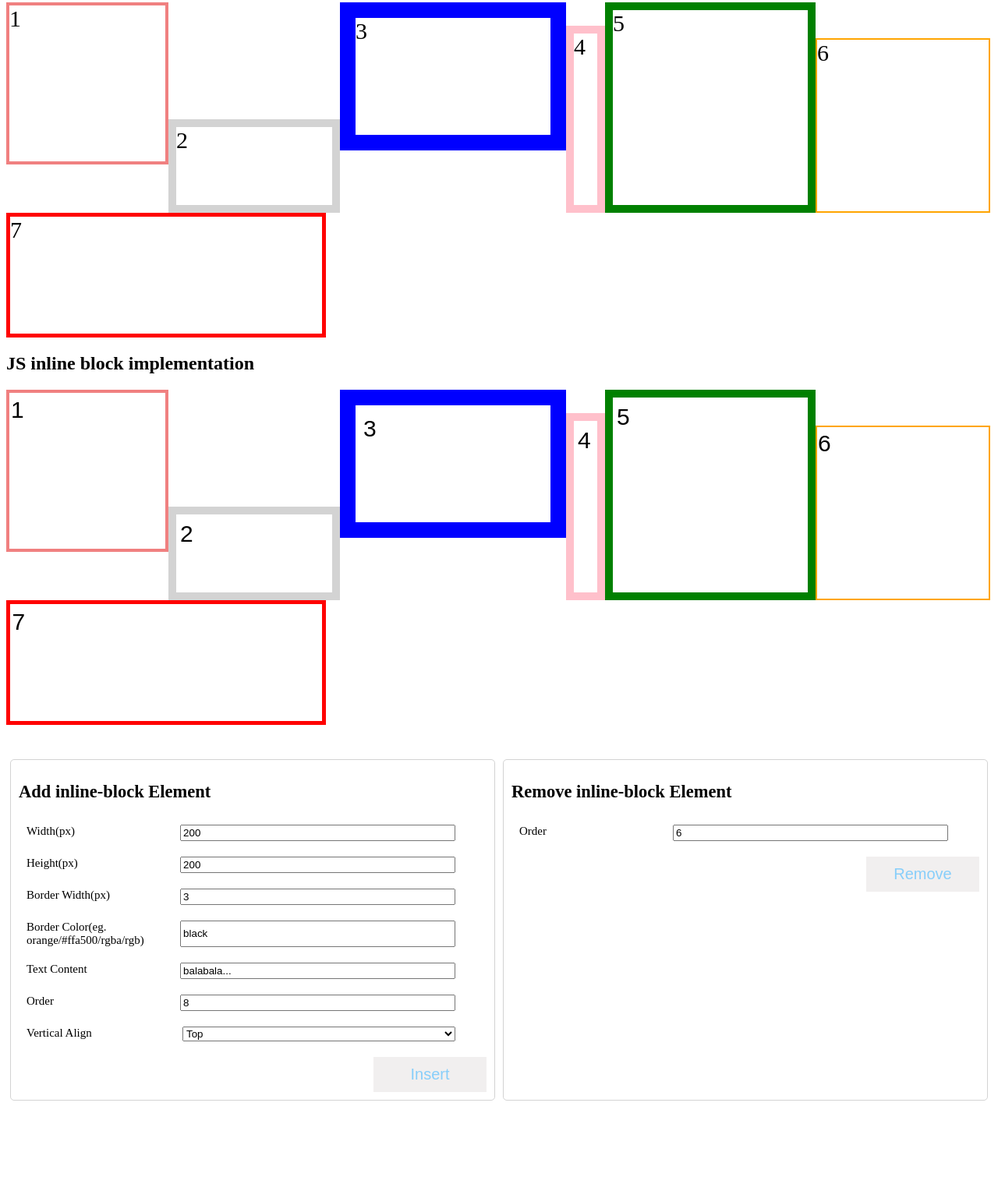
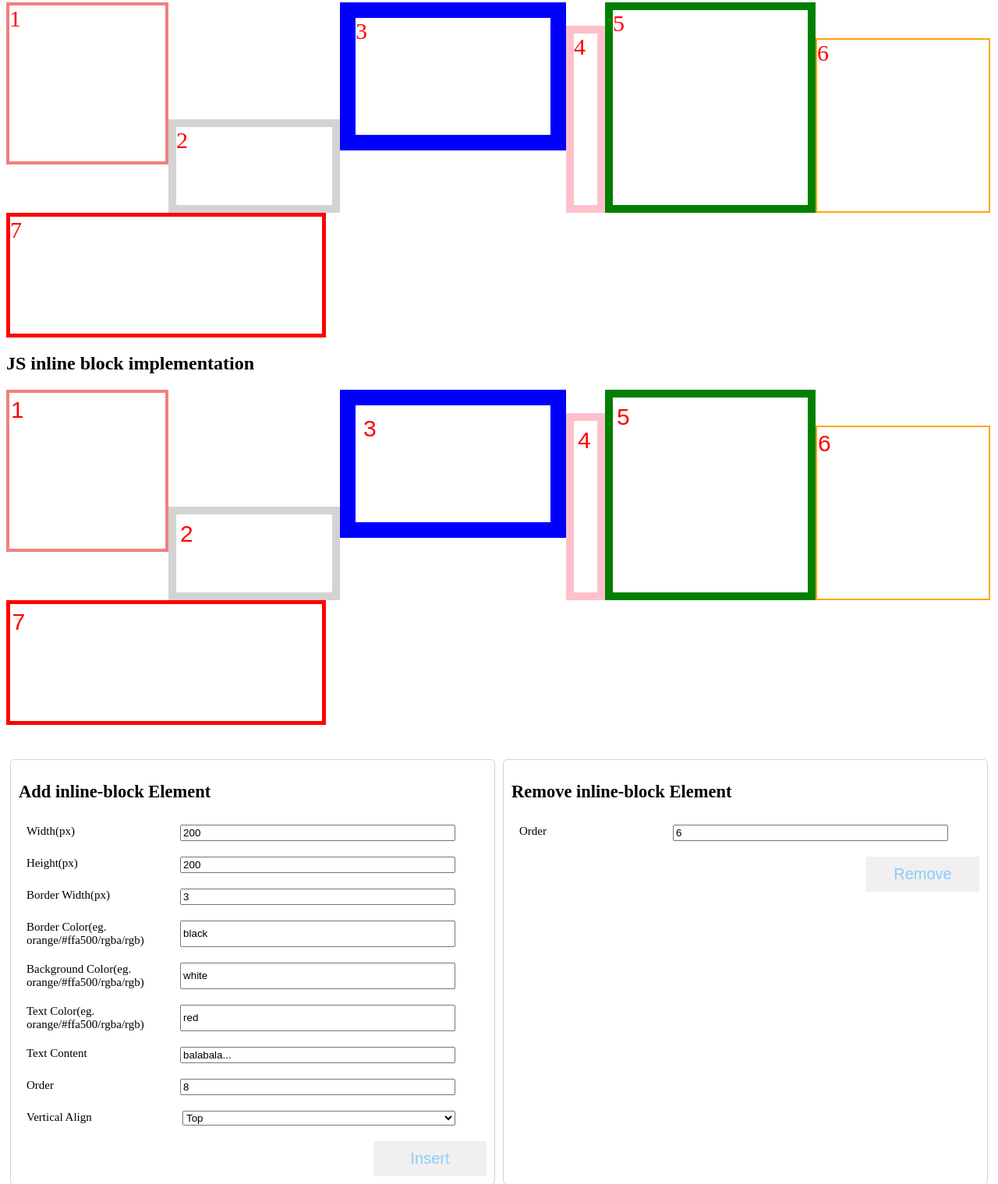
Before and after one commit to keelia/Frontend-Practice, a plain HTML site: page CSS/normal-flow-layout/inline-block-by-js/index.html in a window 1280 px wide. Shown: the part 64-1583 px from the top of the page at 78% size. Before the commit the page ends 1484 px from the top, so only its background shows below. Drawn offline with Linux system fonts and the light colour scheme.

```diff
--- a/CSS/normal-flow-layout/inline-block-by-js/index.html
+++ b/CSS/normal-flow-layout/inline-block-by-js/index.html
@@ -11,6 +11,8 @@
                 border-style: solid;
                 border-width: 10px;
                 vertical-align: bottom;
+                background-color: white;
+                color: red;
             }
             .inner.inner-1{
                 width: 200px;
@@ -113,20 +115,10 @@
                 <div class="inner inner-5">5</div>
                 <div class="inner inner-6">6</div>
                 <div class="inner inner-7">7</div>
-                <!-- <div class="inner inner-8">8</div> -->
             </div>
         </section>
         <section id="iblayoutContainer">
             <h1>JS inline block implementation</h1>
-            <!-- <div class="outer">
-                <div class="inner">1</div>
-                <div class="inner">2</div>
-                <div class="inner">3</div>
-                <div class="inner">4</div>
-                <div class="inner">5</div>
-                <div class="inner">6</div>
-                <div class="inner">7</div>
-            </div> -->
         </section>
         <section id="actions">
             <form id="addForm">
@@ -148,6 +140,14 @@
                     <input type="text" id="elBorderColor" value="black">
                 </div>
                 <div class="field">
+                    <label for="elBackgroundColor">Background Color(eg. orange/#ffa500/rgba/rgb)</label>
+                    <input type="text" id="elBackgroundColor" value="white">
+                </div>
+                <div class="field">
+                    <label for="elColor">Text Color(eg. orange/#ffa500/rgba/rgb)</label>
+                    <input type="text" id="elColor" value="red">
+                </div>
+                <div class="field">
                     <label for="elTextContent">Text Content</label>
                     <input type="text" id="elTextContent" value="balabala...">
                 </div>
@@ -162,7 +162,7 @@
                         <option value="bottom">Bottom</option>
                     </select>
                 </div>
-                <button id="insert">Insert</button>
+                <button id="insert" type="button">Insert</button>
             </form>
             <form id="removeForm">
                 <h1>Remove inline-block Element</h1>
@@ -170,7 +170,7 @@
                     <label for="removeOrder">Order</label>
                     <input type="number" id="removeOrder" value="6">
                 </div>
-                <button id="remove">Remove</button>
+                <button id="remove" type="button">Remove</button>
             </form>
         </section>
         <script src="./inline-block-layout.js"></script>
--- a/CSS/normal-flow-layout/inline-block-by-js/inline-block-layout.js
+++ b/CSS/normal-flow-layout/inline-block-by-js/inline-block-layout.js
@@ -6,14 +6,16 @@ const ibEls = [
         borderWidth:4,
         borderColor:'lightcoral',
         verticalAlign: 'top',
-        textContent:'1'
+        textContent:'1',
+        color:'red',
     },
     {
         width:'200px',
         height:'100px',
         borderWidth:10,
         borderColor:'lightgray',
-        textContent:'2'
+        textContent:'2',
+        color:'red'
     },
     {
         width:'250px',
@@ -21,28 +23,32 @@ const ibEls = [
         borderWidth:20,
         borderColor:'blue',
         verticalAlign: 'top',
-        textContent:'3'
+        textContent:'3',
+        color:'red'
     },
     {
         width:'30px',
         height:'220px',
         borderWidth:10,
         borderColor:'pink',
-        textContent:'4'
+        textContent:'4',
+        color:'red'
     },
     {
         width:'250px',
         height:'250px',
         borderWidth:10,
         borderColor:'green',
-        textContent:'5'
+        textContent:'5',
+        color:'red'
     },
     {
         width:'220px',
         height:'220px',
         borderWidth:2,
         borderColor:'orange',
-        textContent:'6'
+        textContent:'6',
+        color:'red'
     },
     {
         width:'400px',
@@ -50,7 +56,8 @@ const ibEls = [
         borderWidth:5,
         borderColor:'red',
         verticalAlign: 'top',
-        textContent:'7'
+        textContent:'7',
+        color:'red'
     }
 ]
 
@@ -105,7 +112,6 @@ function inlineBlockLayout(ibLayoutContainer,ibEls,outerContainer){
         const canFilled = (rowBoxes[currentRowBoxIndex].end.x + el.size.width) <= totolWidth;
         if(canFilled){
             //feed into rowBox
-            rowBoxes[currentRowBoxIndex].rowEls.push(el)
             feedElIntoRowbox(el,rowBoxes[currentRowBoxIndex])
         }else{
             //create rowbox
@@ -122,12 +128,12 @@ function inlineBlockLayout(ibLayoutContainer,ibEls,outerContainer){
                 rowEls:[],
             })
             currentRowBoxIndex+=1
-            rowBoxes[currentRowBoxIndex].rowEls.push(el)
             feedElIntoRowbox(el,rowBoxes[currentRowBoxIndex])
         }
     }
 
     function feedElIntoRowbox(el,rowBox){
+        rowBox.rowEls.push(el)
         const verticalAlign = el.verticalAlign || 'bottom';
         const {width:elWidth,height:elHeight} = el.size
         const startX = rowBox.end.x
@@ -184,9 +190,14 @@ function inlineBlockLayout(ibLayoutContainer,ibEls,outerContainer){
         for (const el of rowBox.rowEls) {
             const {x,y,width,height} = el.position()
             ctx.lineWidth = el.borderWidth;
+            ctx.font = '30px "Fira Sans", sans-serif';
+
+            ctx.fillStyle = el.backgroundColor || 'white';
+            ctx.fillRect(x, y, width, height);
+            ctx.fillStyle = el.color || 'red';
+            ctx.fillText(el.textContent, x+el.borderWidth, y+el.borderWidth+30);
+
             ctx.strokeStyle = el.borderColor;
-            ctx.font = '30px "Fira Sans", sans-serif';
-            ctx.fillText(el.textContent, x+el.borderWidth, y+el.borderWidth+30);
             ctx.strokeRect(x, y, width, height);
         }
     }
@@ -227,7 +238,9 @@ insertBtn.addEventListener('click',e=>{
         borderWidth: isNaN(parseInt(inputs.elBorderWidth.value)) || !isFinite(parseInt(inputs.elBorderWidth.value)) ? 1: parseInt(inputs.elBorderWidth.value),
         borderColor:`${inputs.elBorderColor.value}`,
         textContent:`${inputs.elTextContent.value}`,
-        verticalAlign:selects.verticalAlign.value
+        verticalAlign:selects.verticalAlign.value,
+        color:inputs.elColor.value,
+        backgroundColor:inputs.elBackgroundColor.value
     }
     //1. Add to compare HTML
     const ibCSSEl = document.createElement('div')
@@ -237,6 +250,8 @@ insertBtn.addEventListener('click',e=>{
     ibCSSEl.style.width = formData.width
     ibCSSEl.style.height = formData.height
     ibCSSEl.style.verticalAlign = formData.verticalAlign
+    ibCSSEl.style.color = formData.color
+    ibCSSEl.style.backgroundColor = formData.backgroundColor
     ibCSSEl.classList.add(`inner`)
     ibCSSEl.classList.add(`inner-${rawCSSIbContainer.children.length+1}`)
     const refNode = rawCSSIbContainer.children[inputs.addOrder.value-1]
@@ -248,7 +263,9 @@ insertBtn.addEventListener('click',e=>{
         borderWidth:formData.borderWidth,
         borderColor:formData.borderColor,
         textContent:formData.textContent,
-        verticalAlign:formData.verticalAlign
+        verticalAlign:formData.verticalAlign,
+        color:formData.color,
+        backgroundColor:formData.backgroundColor
     },inputs.addOrder.value-1)
 })
 const removeBtn = document.getElementById('remove')
```
Also changed, not shown: 1 other file.
